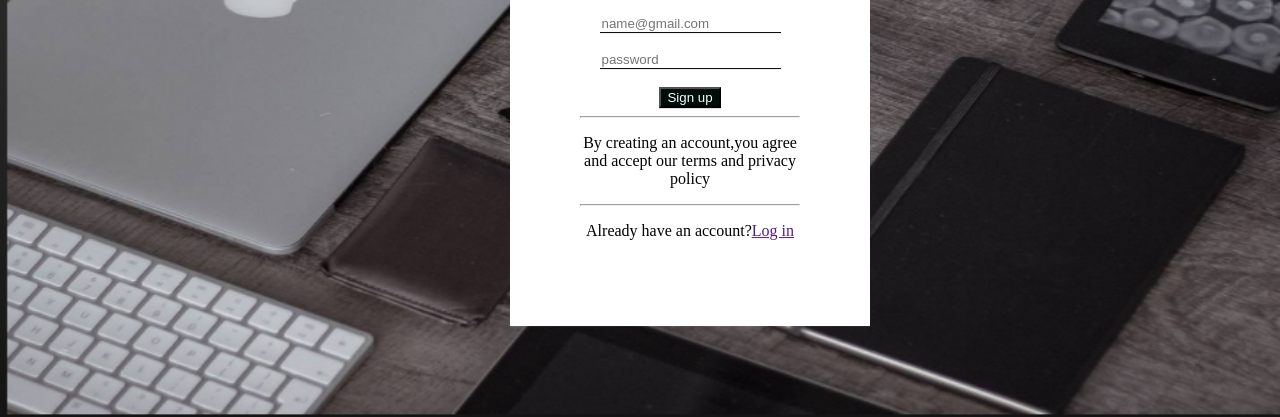
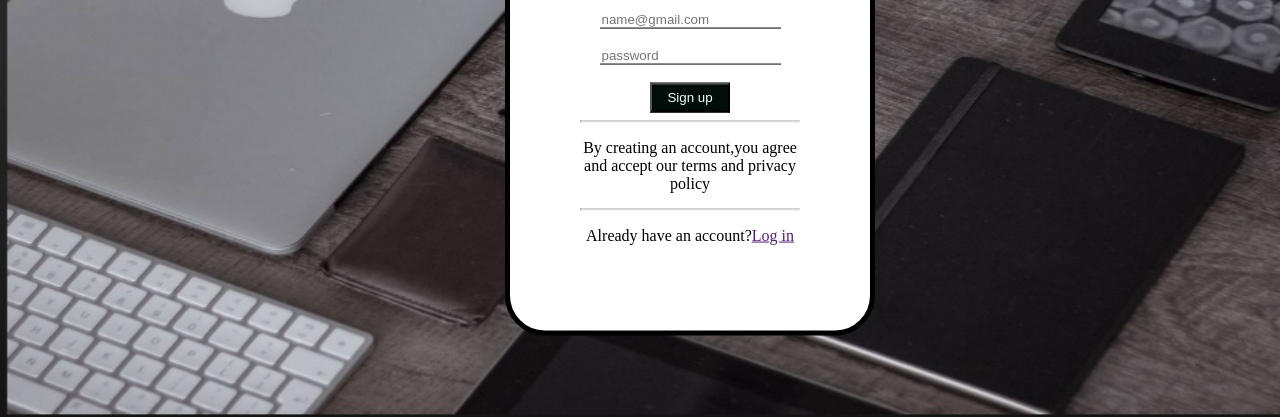
Before and after one commit to kppeoyyavuru/WebtechPro, a plain HTML site: page Shopro/index.html in a window 1280 px wide. Shown: the part 383-800 px from the top of the page. Drawn offline with Linux system fonts and the light colour scheme.

Commit message:
added some stuff

```diff
--- a/Shopro/index.html
+++ b/Shopro/index.html
@@ -2,31 +2,6 @@
     <head>
         <title>ShoPro-Login page</title>
         <link rel="stylesheet" href="shopro.css">
-        <style>
-        body{
-            background-image: url(bg.png);
-            background-repeat: no-repeat;
-            background-attachment: fixed;
-            background-size: 100% 100%;
-        }
-        div
-        {
-            background-color: white;
-            width: 220px;
-            border: 50px;
-            border-color: black;
-            padding: 70px;
-            margin: 50px;
-            align-items: center;
-            position:relative;
-            top: 50%;
-            left: 50%;
-            transform: translate(-50%, -50%);
-            text-align: center;
-        }
-
-
-        </style>
     </head>
     <body>
         <div>
--- a/Shopro/shopro.css
+++ b/Shopro/shopro.css
@@ -2,9 +2,33 @@ button{
     align-items: center;
     background-color: rgb(1, 13, 8);
     color: azure;
+    height: 30px;
+    width: 80px;
 }
 button:hover{
-    border-radius: 10px;
-    transition: 1s;
+    border-radius: 20px;
+    transition: .75s;
 
 }
+body{
+    background-image: url(bg.png);
+    background-repeat: no-repeat;
+    background-attachment: fixed;
+    background-size: 100% 100%;
+}
+div
+{
+    background-color: white;
+    width: 220px;
+    border: 5px solid black;
+    border-color: black;
+    padding: 70px;
+    margin: 50px;
+    align-items: center;
+    position:relative;
+    top: 50%;
+    left: 50%;
+    transform: translate(-50%, -50%);
+    text-align: center;
+    border-radius: 40px;
+}
```
